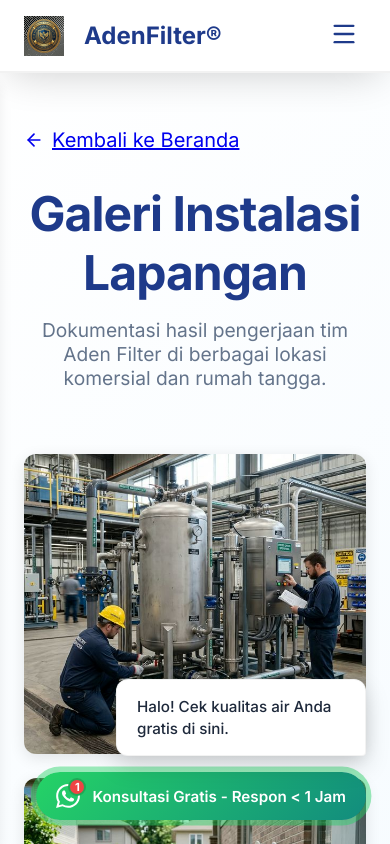
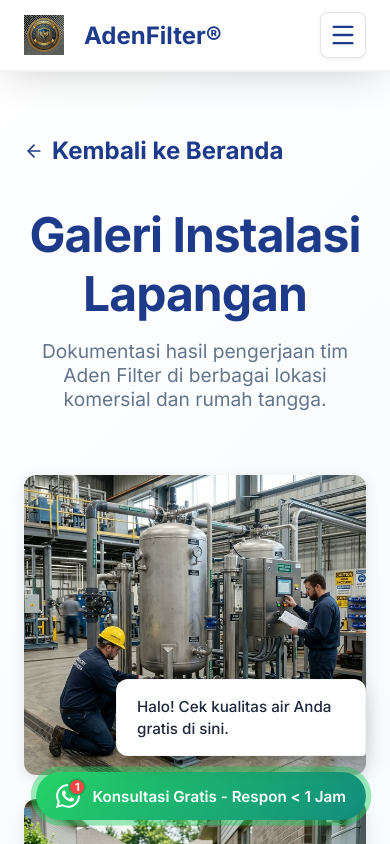
Before and after one commit to adenfilterofficial-blip/adenfilter, a React (Vite) app: page /galeri in a window 390 px wide. Shown: the top 844 px of the page. Built offline with nearby package versions, Linux system fonts and the light colour scheme.

Commit message:
fix: restore base navbar styles and refine mobile menu layout

```diff
--- a/src/index.css
+++ b/src/index.css
@@ -422,47 +422,90 @@ body {
 }
 
 /* Nav links */
+.nav-links {
+  display: flex;
+  gap: 2rem;
+  font-weight: 600;
+  align-items: center;
+}
+.nav-link {
+  color: var(--primary-dark);
+  text-decoration: none;
+  transition: all 0.3s ease;
+  position: relative;
+}
 .nav-link:hover, .nav-link.active {
   color: var(--primary-blue);
+}
+.nav-link::after {
+  content: '';
+  position: absolute;
+  bottom: -4px;
+  left: 0;
+  width: 0;
+  height: 2px;
+  background: var(--primary-blue);
+  transition: width 0.3s ease;
+}
+.nav-link:hover::after, .nav-link.active::after {
+  width: 100%;
 }
 
 .menu-toggle {
   display: none;
-  background: none;
-  border: none;
+  background: white;
+  border: 1px solid rgba(0,0,0,0.1);
   color: var(--primary-dark);
   cursor: pointer;
   padding: 0.5rem;
   z-index: 101;
+  border-radius: 8px;
+  box-shadow: 0 2px 5px rgba(0,0,0,0.05);
+  display: none; /* Hidden by default, shown in media query */
+  align-items: center;
+  justify-content: center;
 }
 
 @media (max-width: 992px) {
   .menu-toggle {
-    display: block;
+    display: flex;
   }
 
   .nav-links {
     position: fixed;
-    top: 70px; /* Adjust based on navbar height */
+    top: 70px;
     left: -100%;
     width: 100%;
     height: calc(100vh - 70px);
     background: #ffffff;
     flex-direction: column;
+    justify-content: flex-start;
     align-items: center;
-    padding: 3rem 0;
+    padding: 4rem 0;
     gap: 2.5rem;
-    transition: left 0.3s ease-in-out;
+    transition: all 0.4s cubic-bezier(0.4, 0, 0.2, 1);
     box-shadow: 0 10px 15px -3px rgba(0, 0, 0, 0.1);
     z-index: 100;
+    opacity: 0;
+    visibility: hidden;
   }
 
   .nav-links.active {
     left: 0;
+    opacity: 1;
+    visibility: visible;
   }
 
   .nav-link {
-    font-size: 1.25rem;
+    font-size: 1.5rem;
+    font-weight: 700;
+    width: 100%;
+    text-align: center;
+    padding: 0.5rem 0;
+  }
+
+  .nav-link::after {
+    display: none; /* Hide underline on mobile for cleaner look */
   }
 }
 
```
